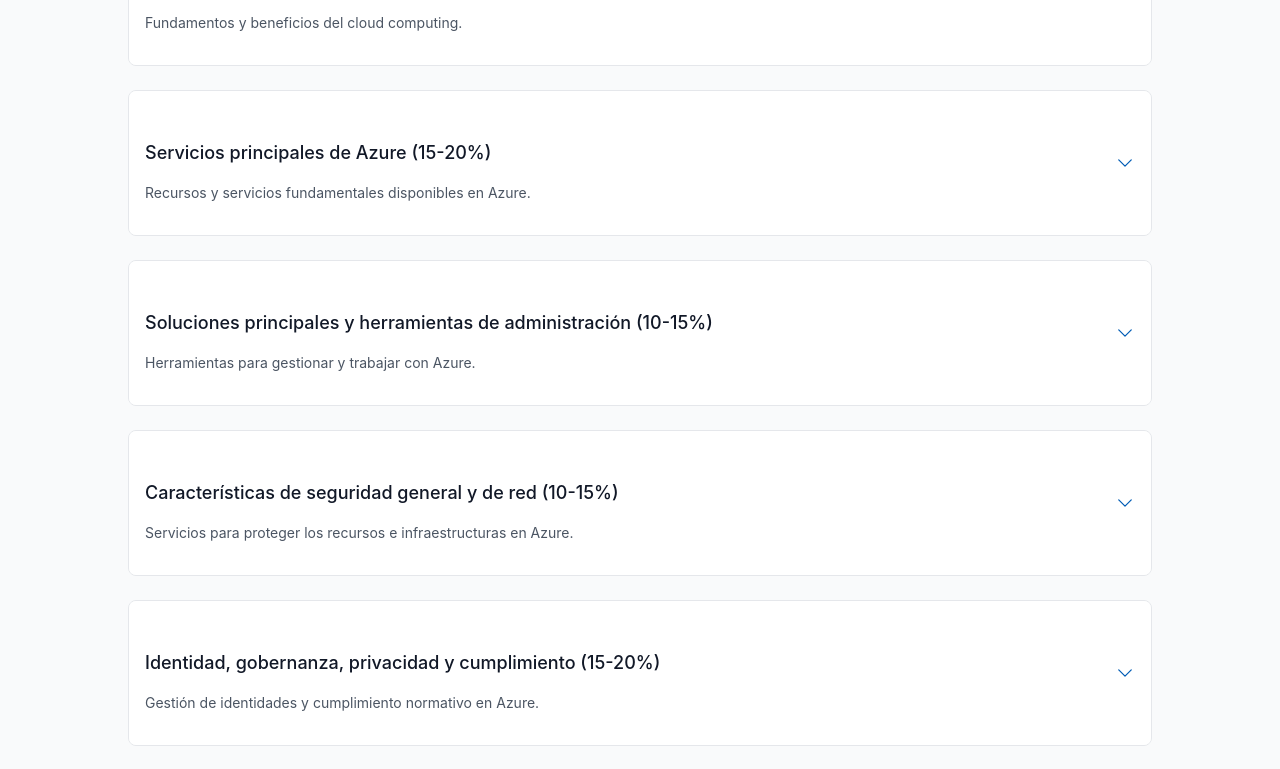
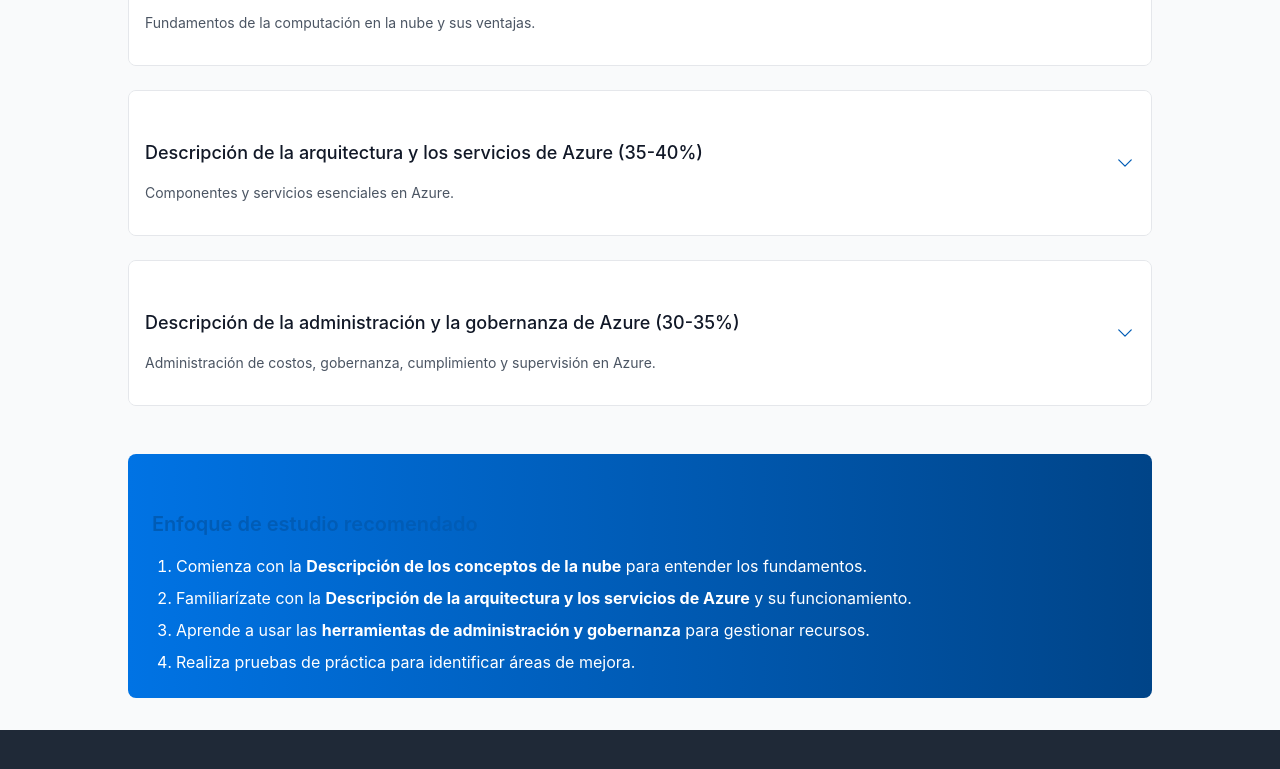
Before and after one commit to FredyHuachaca21/AZURE-AZ900-STUDY-GUIDE, a React (Vite) app: page /study-guide in a window 1280 px wide. Shown: the part 360-1129 px from the top of the page. Built offline with nearby package versions, Linux system fonts and the light colour scheme.

Commit message:
Actualiza el contenido de los módulos en ResponsibilityModel y StudyGuide, mejorando descripciones y títulos para reflejar cambios en los conceptos de la nube y servicios de Azure. Se ajustan elementos de la interfaz para una mejor presentación y claridad.

```diff
--- a/src/pages/ResponsibilityModel.jsx
+++ b/src/pages/ResponsibilityModel.jsx
@@ -70,9 +70,9 @@
       id: 'customer',
       title: 'Responsabilidad siempre retenida por el cliente',
       items: [
-        'Información y datos',
-        'Dispositivos (Móviles y PCs)',
-        'Cuentas e identidades'
+        'La información y los datos almacenados en la nube.',
+        'Los dispositivos que pueden conectarse a la nube (teléfonos móviles, equipos, etc.).',
+        'Las cuentas e identidades de las personas, servicios y dispositivos de la organización'
       ],
       color: 'bg-yellow-50 border-yellow-200',
       description: 'Sin importar el modelo de servicio en la nube, el cliente siempre mantiene la responsabilidad sobre estos elementos.'
--- a/src/pages/StudyGuide.jsx
+++ b/src/pages/StudyGuide.jsx
@@ -5,196 +5,135 @@
 const studyTopics = [
   {
     id: 'cloud-concepts',
-    title: 'Conceptos de la nube (20-25%)',
-    description: 'Fundamentos y beneficios del cloud computing.',
+    title: 'Descripción de los conceptos de la nube (25-30%)',
+    description: 'Fundamentos de la computación en la nube y sus ventajas.',
     modules: [
       {
-        title: 'Beneficios de la nube',
+        title: 'Conceptos fundamentales',
         items: [
-          'Alta disponibilidad',
-          'Escalabilidad',
-          'Elasticidad',
-          'Agilidad',
-          'Recuperación ante desastres'
+          'Definición de informática en la nube',
+          'Modelo de responsabilidad compartida',
+          'Modelos de nube: públicos, privados e híbridos',
+          'Casos de uso por modelo de nube',
+          'Modelo basado en consumo',
+          'Modelos de precios en la nube',
+          'Informática sin servidor'
+        ],
+        highlighted: true,
+        link: '/responsibility-model'
+      },
+      {
+        title: 'Ventajas de la nube',
+        items: [
+          'Alta disponibilidad y escalabilidad',
+          'Confiabilidad y previsibilidad',
+          'Seguridad y gobernanza',
+          'Capacidad de administración'
         ]
       },
       {
-        title: 'Modelos de servicio en la nube',
+        title: 'Tipos de servicio en la nube',
         items: [
-          'IaaS (Infraestructura como Servicio)',
-          'PaaS (Plataforma como Servicio)',
-          'SaaS (Software como Servicio)',
-          'Comparación de modelos'
-        ]
-      },
-      {
-        title: 'Tipos de nubes',
-        items: [
-          'Nube pública',
-          'Nube privada',
-          'Nube híbrida',
-          'Ventajas y desventajas de cada tipo'
-        ]
-      },
-      {
-        title: 'Modelo de Responsabilidad Compartida',
-        items: [
-          'Responsabilidades del proveedor',
-          'Responsabilidades del cliente',
-          'Variación por modelo de servicio'
-        ],
-        highlighted: true,
-        link: '/responsibility-model'
-      }
-    ]
-  },
-  {
-    id: 'core-services',
-    title: 'Servicios principales de Azure (15-20%)',
-    description: 'Recursos y servicios fundamentales disponibles en Azure.',
-    modules: [
-      {
-        title: 'Componentes arquitectónicos de Azure',
-        items: [
-          'Regiones y pares de regiones',
-          'Zonas de disponibilidad',
-          'Grupos de recursos',
-          'Suscripciones',
-          'Grupos de administración',
-          'Azure Resource Manager'
-        ]
-      },
-      {
-        title: 'Recursos de proceso y red',
-        items: [
-          'Máquinas virtuales',
-          'Azure App Service',
-          'Azure Container Instances',
-          'Azure Kubernetes Service',
-          'Redes virtuales',
-          'VPN Gateway',
-          'Azure ExpressRoute'
-        ]
-      },
-      {
-        title: 'Almacenamiento y bases de datos',
-        items: [
-          'Cuentas de almacenamiento',
-          'Azure Blob Storage',
-          'Azure Files',
-          'Azure Cosmos DB',
-          'Azure SQL Database',
-          'Azure Database for MySQL',
-          'Azure Database for PostgreSQL'
+          'Infraestructura como servicio (IaaS)',
+          'Plataforma como servicio (PaaS)',
+          'Software como servicio (SaaS)',
+          'Casos de uso según el tipo de servicio'
         ]
       }
     ]
   },
   {
-    id: 'management-tools',
-    title: 'Soluciones principales y herramientas de administración (10-15%)',
-    description: 'Herramientas para gestionar y trabajar con Azure.',
+    id: 'azure-architecture-services',
+    title: 'Descripción de la arquitectura y los servicios de Azure (35-40%)',
+    description: 'Componentes y servicios esenciales en Azure.',
     modules: [
       {
-        title: 'Herramientas de administración de Azure',
+        title: 'Componentes arquitectónicos',
         items: [
-          'Portal de Azure',
-          'Azure PowerShell',
-          'CLI de Azure',
-          'Azure Cloud Shell',
-          'Azure Advisor',
-          'ARM Templates'
+          'Regiones, pares de regiones y regiones soberanas',
+          'Zonas de disponibilidad',
+          'Centros de datos',
+          'Recursos y grupos de recursos',
+          'Suscripciones',
+          'Grupos de administración',
+          'Jerarquía de recursos y administración'
         ]
       },
       {
-        title: 'Herramientas de supervisión',
+        title: 'Servicios de proceso y red',
         items: [
-          'Azure Monitor',
-          'Azure Service Health',
-          'Azure Application Insights'
+          'Tipos de proceso: contenedores, máquinas virtuales y funciones',
+          'Opciones de máquina virtual',
+          'Recursos necesarios para VMs',
+          'Hospedaje de aplicaciones: aplicaciones web, contenedores, VMs',
+          'Redes virtuales: Virtual Networks, subredes, emparejamiento, DNS, VPN Gateway, ExpressRoute',
+          'Puntos de conexión públicos y privados'
+        ]
+      },
+      {
+        title: 'Servicios de almacenamiento',
+        items: [
+          'Comparación de servicios de almacenamiento',
+          'Niveles de almacenamiento',
+          'Opciones de redundancia',
+          'Tipos de cuenta de almacenamiento',
+          'Movimiento de archivos: AzCopy, Storage Explorer, Azure File Sync',
+          'Opciones de migración: Azure Migrate y Azure Data Box'
+        ]
+      },
+      {
+        title: 'Identidad, acceso y seguridad',
+        items: [
+          'Servicios de directorio: Microsoft Entra ID y Domain Services',
+          'Autenticación: SSO, MFA, autenticación sin contraseña',
+          'Identidades externas: B2B y B2C',
+          'Acceso condicional (Microsoft Entra)',
+          'RBAC (Control de acceso basado en roles)',
+          'Confianza cero',
+          'Modelo de defensa en profundidad',
+          'Microsoft Defender for Cloud'
         ]
       }
     ]
   },
   {
-    id: 'security',
-    title: 'Características de seguridad general y de red (10-15%)',
-    description: 'Servicios para proteger los recursos e infraestructuras en Azure.',
+    id: 'management-governance',
+    title: 'Descripción de la administración y la gobernanza de Azure (30-35%)',
+    description: 'Administración de costos, gobernanza, cumplimiento y supervisión en Azure.',
     modules: [
       {
-        title: 'Herramientas de seguridad',
+        title: 'Administración de costos',
         items: [
-          'Azure Security Center',
-          'Azure Sentinel',
-          'Azure Key Vault',
-          'Azure DDoS Protection'
+          'Factores que afectan costos',
+          'Calculadora de precios vs. calculadora de TCO',
+          'Funcionalidades de Azure Cost Management',
+          'Etiquetas de recursos'
         ]
       },
       {
-        title: 'Seguridad de red',
+        title: 'Gobernanza y cumplimiento',
         items: [
-          'Grupos de seguridad de red (NSG)',
-          'Firewall de Azure',
-          'Configuraciones de red seguras'
-        ]
-      }
-    ]
-  },
-  {
-    id: 'identity',
-    title: 'Identidad, gobernanza, privacidad y cumplimiento (15-20%)',
-    description: 'Gestión de identidades y cumplimiento normativo en Azure.',
-    modules: [
-      {
-        title: 'Servicios de identidad',
-        items: [
-          'Azure Active Directory',
-          'Autenticación multifactor',
-          'Acceso condicional',
-          'Control de acceso basado en roles (RBAC)'
+          'Microsoft Purview en Azure',
+          'Azure Policy',
+          'Bloqueos de recursos'
         ]
       },
       {
-        title: 'Gobernanza',
+        title: 'Administración e implementación de recursos',
         items: [
-          'Políticas de Azure',
-          'Bloqueos de recursos',
-          'Etiquetas de recursos',
-          'Azure Blueprints'
+          'Azure Portal',
+          'Azure Cloud Shell: CLI y PowerShell',
+          'Azure Arc',
+          'Infraestructura como código (IaC)',
+          'Plantillas ARM'
         ]
       },
       {
-        title: 'Privacidad y cumplimiento',
+        title: 'Supervisión',
         items: [
-          'Centro de confianza de Microsoft',
-          'Términos de servicios en línea (OST)',
-          'Declaración de privacidad de Microsoft',
-          'Documentación de cumplimiento normativo'
-        ]
-      }
-    ]
-  },
-  {
-    id: 'cost-sla',
-    title: 'Gestión de costos y SLA (10-15%)',
-    description: 'Precios, costos y acuerdos de nivel de servicio en Azure.',
-    modules: [
-      {
-        title: 'Planificación y gestión de costos',
-        items: [
-          'Calculadora de precios',
-          'Calculadora de TCO',
-          'Opciones de compra de Azure',
-          'Azure Cost Management'
-        ]
-      },
-      {
-        title: 'Acuerdos de nivel de servicio (SLA)',
-        items: [
-          'Definición de SLA en Azure',
-          'Niveles de servicio para servicios específicos',
-          'Cálculo de SLA compuesto',
-          'Mejora de SLA de aplicaciones'
+          'Azure Advisor',
+          'Azure Service Health',
+          'Azure Monitor: Log Analytics, alertas, Application Insights'
         ]
       }
     ]
@@ -208,8 +147,7 @@
 
       <div className="mb-6 bg-azure-50 p-4 rounded-lg">
         <p className="text-gray-700">
-          Esta guía sigue el esquema oficial del examen AZ-900. Explora cada sección para profundizar
-          en los conceptos clave que debes conocer para aprobar la certificación.
+          Esta guía sigue el esquema oficial del examen AZ-900 actualizado a partir del 23 de enero de 2024. Explora cada sección para profundizar en los conceptos clave que debes conocer para aprobar la certificación.
         </p>
       </div>
 
@@ -222,10 +160,9 @@
       <div className="mt-12 p-6 bg-gradient-to-r from-azure-500 to-azure-700 rounded-lg text-white">
         <h2 className="text-xl font-semibold mb-4">Enfoque de estudio recomendado</h2>
         <ol className="list-decimal pl-6 space-y-2">
-          <li>Comienza con los <strong>Conceptos de la nube</strong> para entender los fundamentos.</li>
-          <li>Familiarízate con los <strong>Servicios principales de Azure</strong> y su funcionamiento.</li>
-          <li>Aprende a usar las <strong>herramientas de administración</strong> para gestionar recursos.</li>
-          <li>Comprende en profundidad el <strong>Modelo de Responsabilidad Compartida</strong>.</li>
+          <li>Comienza con la <strong>Descripción de los conceptos de la nube</strong> para entender los fundamentos.</li>
+          <li>Familiarízate con la <strong>Descripción de la arquitectura y los servicios de Azure</strong> y su funcionamiento.</li>
+          <li>Aprende a usar las <strong>herramientas de administración y gobernanza</strong> para gestionar recursos.</li>
           <li>Realiza pruebas de práctica para identificar áreas de mejora.</li>
         </ol>
       </div>
```
